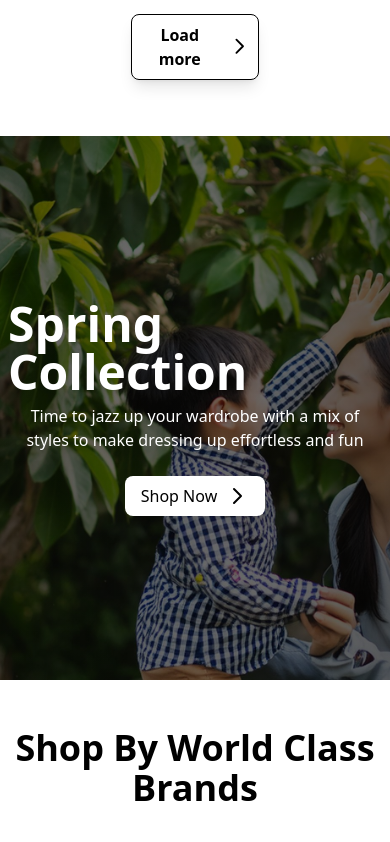
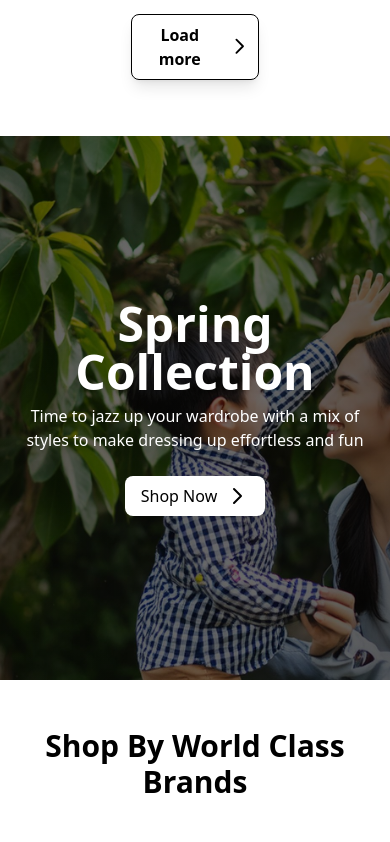
Before and after one commit to ledminh/my-project-gallery, a Next.js app: page /projects/shop-landing-page-1 in a window 390 px wide. Shown: the part 2180-3022 px from the top of the page. Built offline with nearby package versions, Linux system fonts and the light colour scheme.

Commit message:
alignment

```diff
--- a/src/app/(other)/projects/shop-landing-page-1/components/Brands/index.tsx
+++ b/src/app/(other)/projects/shop-landing-page-1/components/Brands/index.tsx
@@ -8,11 +8,11 @@ export default function Brands() {
 
   return (
     <section>
-      <h2 className="text-4xl font-bold text-center">{intro}</h2>
+      <h2 className="text-3xl md:text-4xl font-bold text-center">{intro}</h2>
       <ul className="flex flex-wrap justify-center items-center gap-4 mt-8">
         {items.map((item) => (
           <li key={item.id}>
-            <Link href={`/brands/${item.slug}`} className="w-40 block">
+            <Link href={`/brands/${item.slug}`} className="w-20 block md:w-40">
               <Image src={item.image} alt={item.name} />
             </Link>
           </li>
--- a/src/app/(other)/projects/shop-landing-page-1/components/CentralImage/index.tsx
+++ b/src/app/(other)/projects/shop-landing-page-1/components/CentralImage/index.tsx
@@ -12,9 +12,9 @@ export default function CentralImage() {
       <div className="absolute top-0 w-full h-full bg-gradient-to-r from-black/60 to-black/10" />
       <div className="absolute top-0 w-full h-full bg-gradient-to-l from-black/60 to-black/10" />
       <div className="absolute top-0 w-full h-full">
-        <div className="flex flex-col justify-center items-center h-full text-white gap-2 p-2">
+        <div className="flex flex-col justify-center items-center h-full text-white gap-2 p-2 text-center">
           <h1 className="text-5xl font-bold">{header}</h1>
-          <p className="text-center">{paragraph}</p>
+          <p>{paragraph}</p>
           <Link
             href={link.url}
             className="px-4 py-2 mt-4 bg-white text-black rounded-lg flex justify-between items-center gap-2"
```
